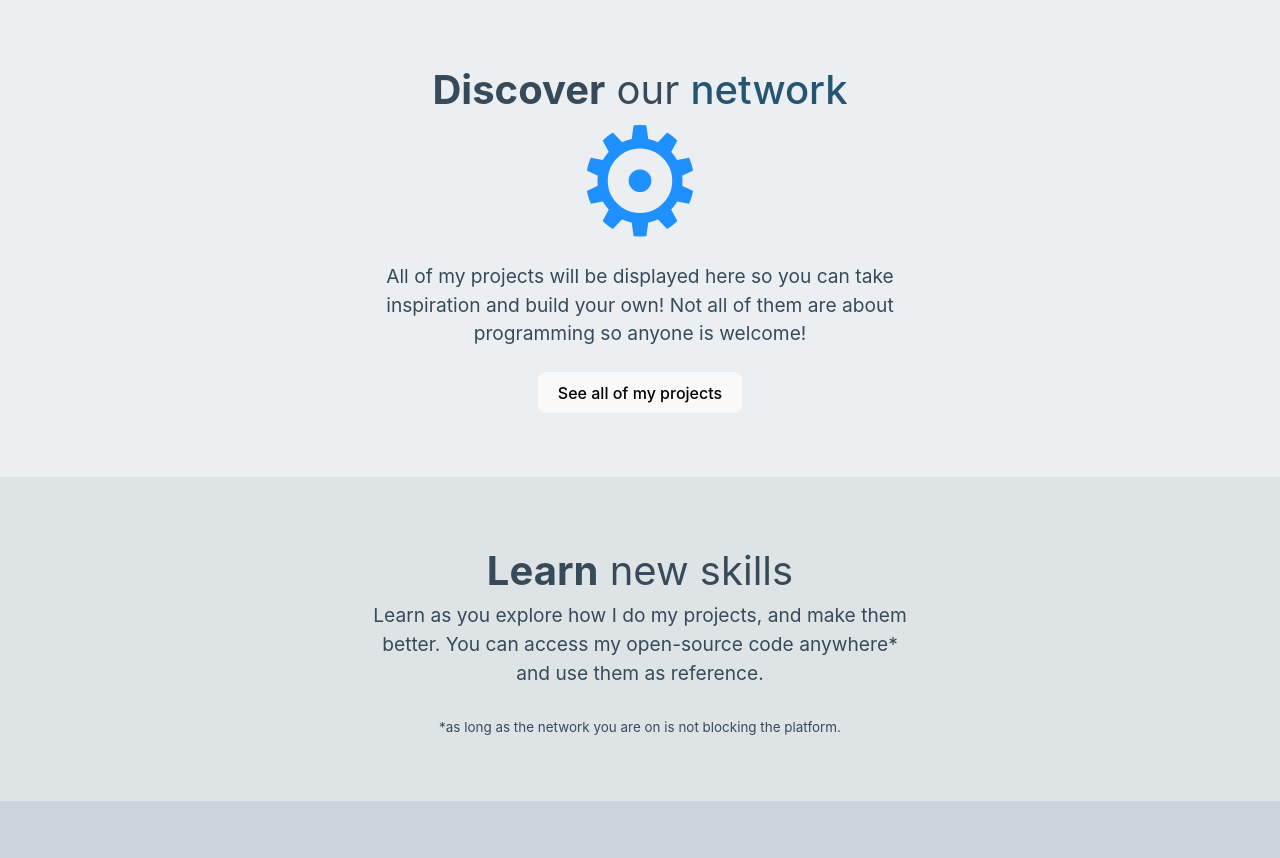
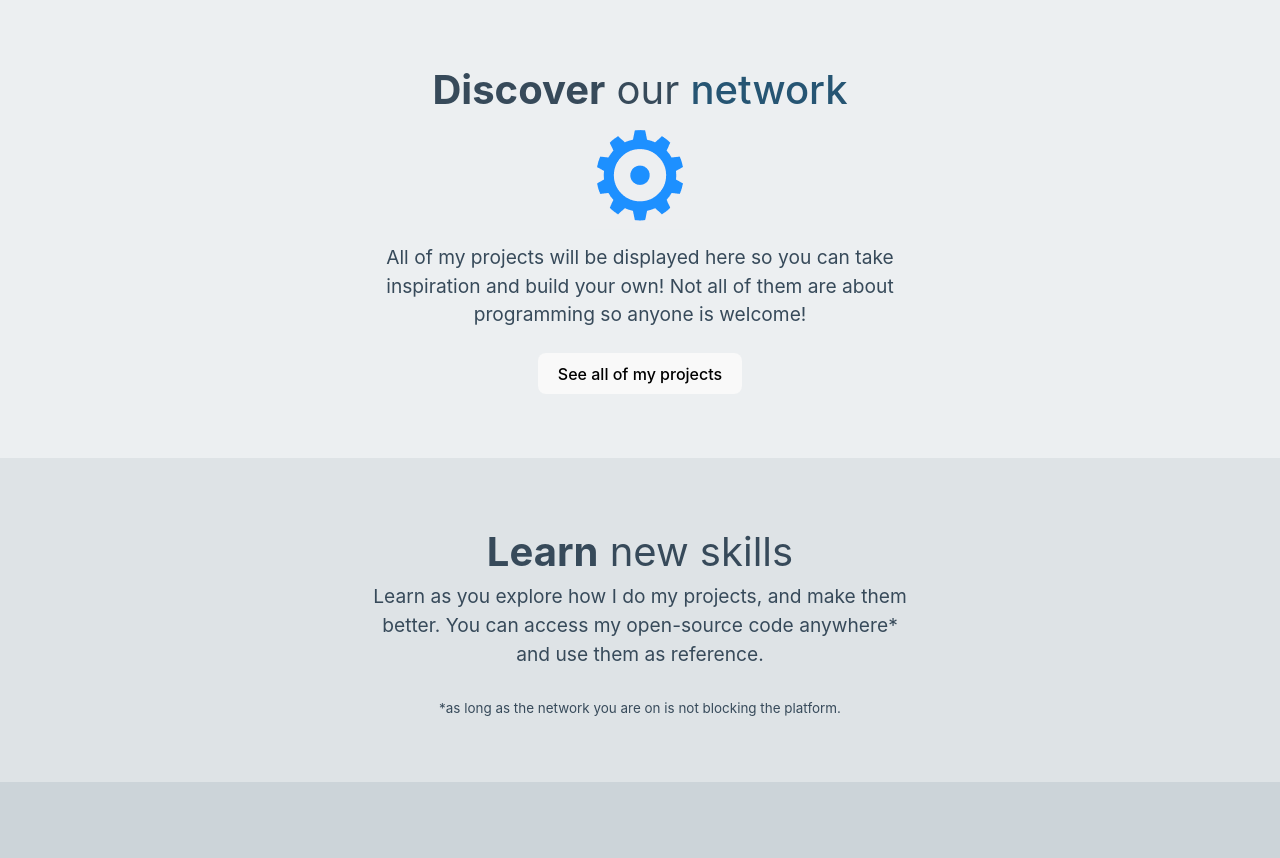
Before and after one commit to Arce-Mdina/apex-app, a React (Vite) app: page / in a window 1280 px wide. Shown: the part 860-1718 px from the top of the page. Built offline with nearby package versions, Linux system fonts and the light colour scheme; a web font is replaced by a local one.

Commit message:
Changed symbol to webp

```diff
--- a/src/sections/Landing.jsx
+++ b/src/sections/Landing.jsx
@@ -5,7 +5,7 @@ import { useNavigate } from 'react-router-dom'
 
 import Section from '../components/Section'
 
-// import reactLogo from '../assets/react.svg'
+import net from '../assets/network.webp'
 // <img src={reactLogo} style={{ width: "100px" }}/>
 
 import Footer from '../components/Foot'
@@ -75,10 +75,11 @@ const Landing = () => {
           backgroundColor="#ECEFF1"
           content={
             <div>
-              <span style={{ fontSize: "150px", lineHeight: "0.8", color: "dodgerblue", display: "inline-block", overflow: "hidden", }}>
+              {/* <span style={{ fontSize: "150px", lineHeight: "0.8", color: "dodgerblue", display: "inline-block", overflow: "hidden", }}>
                 &#9881;
-              </span>
-              <Padding padding="7px"/>
+              </span> */}
+              <img src={net} style={{ width: "100px" }}/>
+              <Padding padding="3px"/>
               <div>
                 All of my projects will be displayed here so you can take inspiration and build your own!
                 Not all of them are about programming so anyone is welcome!
```
Also changed, not shown: src/assets/network.webp (added).
